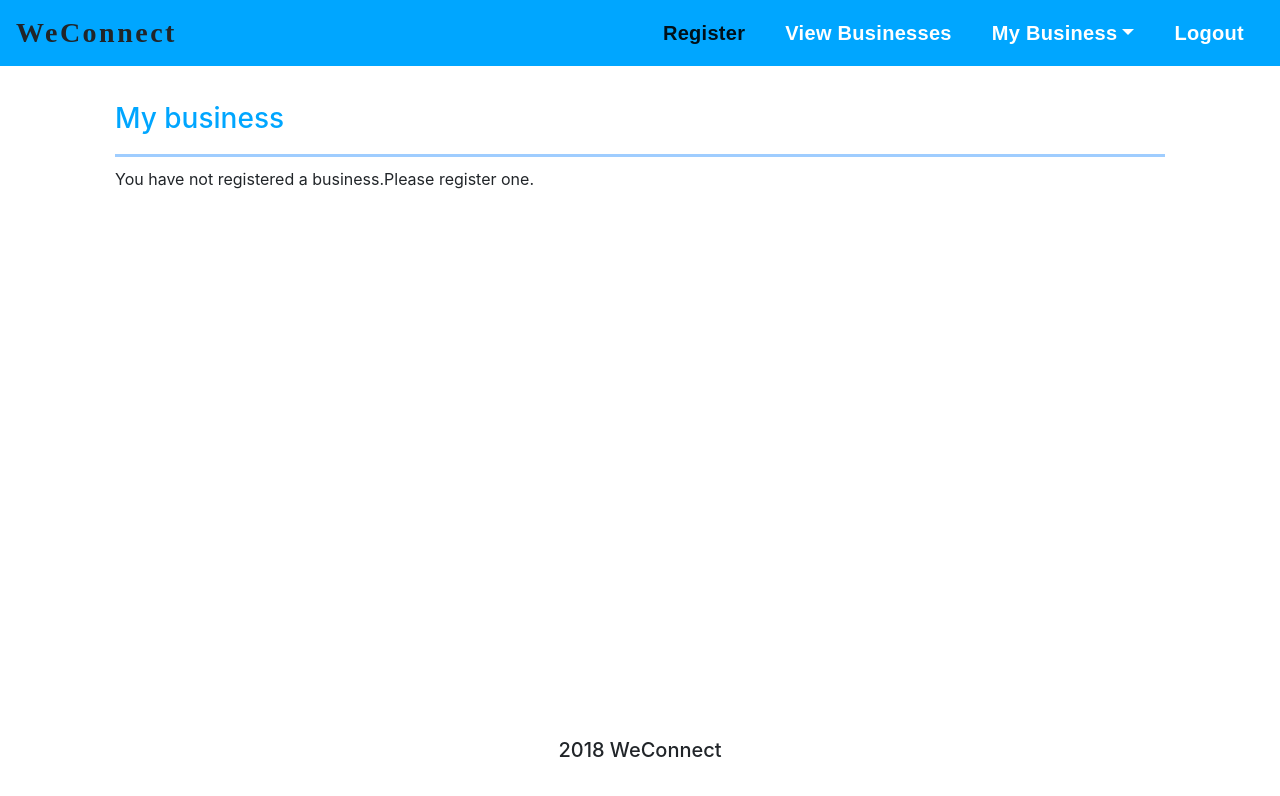
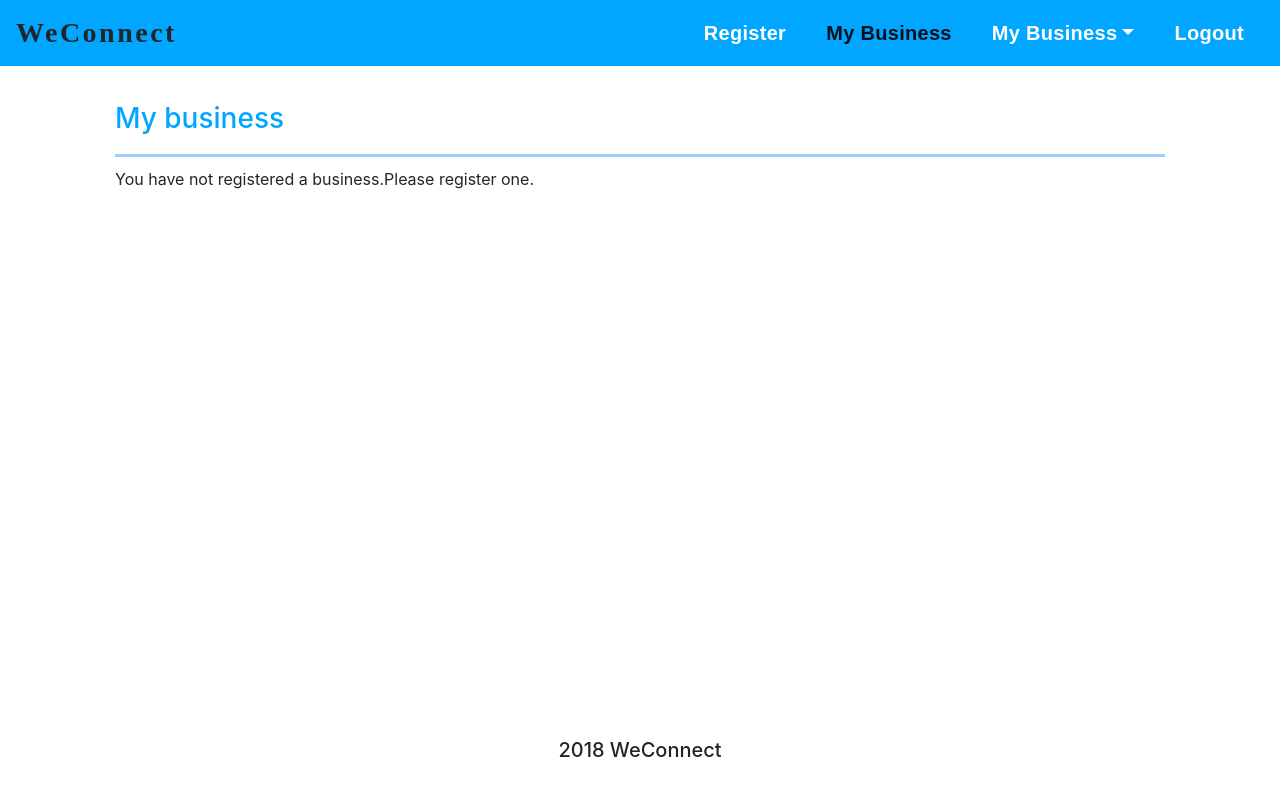
Before and after one commit to cosmas28/business-connect-frontend, a React (Create React App) app: page /dashboard/user_business in a window 1280 px wide. Shown: the top 796 px of the page. Built offline with nearby package versions, Linux system fonts and the light colour scheme; no server answers.

Commit message:
Add link to UserBusinesView component

```diff
--- a/src/components/common/DashboardNavBar.js
+++ b/src/components/common/DashboardNavBar.js
@@ -1,4 +1,5 @@
 import React from 'react';
+import { NavLink } from 'react-router-dom';
 
 const DashboardNavBar = () => <header>
     <div className="row">
@@ -11,17 +12,14 @@ const DashboardNavBar = () => <header>
 
                 <div className="collapse navbar-collapse" id="sideNavbar">
                     <ul className="navbar-nav ml-auto">
-                        <li className="nav-item active"><a className="nav-link" href="">Register<span className="sr-only">(current)</span></a></li>
-                        <li className="nav-item"><a className="nav-link" href="">View businesses</a></li>
+                        <li className="nav-item"><a className="nav-link" href="">Register<span className="sr-only">(current)</span></a></li>
+                        <li className="nav-item">
+                            <NavLink className="nav-link" to="/dashboard/user_business" >My business</NavLink>
+                        </li>
                         <li className="nav-item dropdown">
                             <a className="nav-link dropdown-toggle" href="" id="navbarDropdown" role="button" data-toggle="dropdown" aria-haspopup="true" aria-expanded="false" >
                                 My business
                             </a>
-                            <div className="dropdown-menu" aria-labelledby="navbarDropdown">
-                                <a className="dropdown-item" href="">view </a>
-                                <a className="dropdown-item" href="">Update </a>
-                                <a className="dropdown-item" href="">Delete</a>
-                            </div>
                         </li>
                         <li className="nav-item"><a className="nav-link" href="">Logout</a></li>
                     </ul>
```
